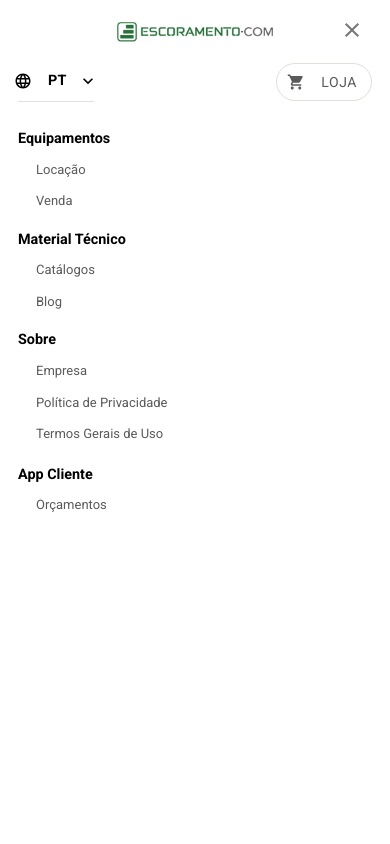
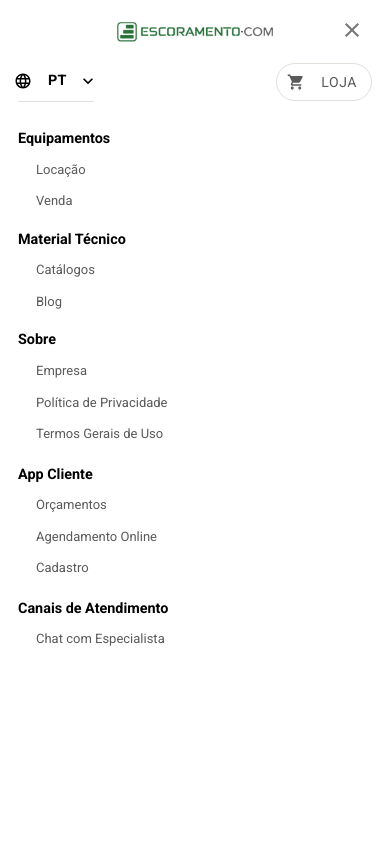
Before and after one commit to edvan-lansing/escoramento-ui-case, a Next.js app: page /pt in a window 390 px wide. Both pictures are taken after a click on the button 354 px from the left and 74 px from the top of the page. Shown: the top 844 px of the page. Built offline with nearby package versions, Linux system fonts and the light colour scheme; no server answers.

Commit message:
Add missing App Client and support menu items

```diff
--- a/components/organisms/Header/NavBar/MobileDrawer.tsx
+++ b/components/organisms/Header/NavBar/MobileDrawer.tsx
@@ -246,6 +246,86 @@ export default function MobileDrawer({ navItems, open, onClose }: MobileDrawerPr
 							sx={{ pl: "18px", m: 0 }}
 						/>
 					</ListItemButton>
+					<ListItemButton
+						key="app-client-schedule"
+						component="a"
+						href={`${baseUrl}/schedule/`}
+						onClick={onClose}
+						sx={{
+							borderRadius: theme.radius.sm,
+							px: 0,
+							py: "6px",
+							"&:hover": { backgroundColor: "transparent" },
+						}}
+					>
+						<ListItemText
+							primary={tFooter("links.onlineScheduling")}
+							primaryTypographyProps={{
+								fontWeight: 400,
+								fontSize: theme.typography.text.lg,
+								color: theme.colors.textMuted,
+							}}
+							sx={{ pl: "18px", m: 0 }}
+						/>
+					</ListItemButton>
+					<ListItemButton
+						key="app-client-registration"
+						component="a"
+						href={`${baseUrl}/app/?tab=credit-analysis`}
+						onClick={onClose}
+						sx={{
+							borderRadius: theme.radius.sm,
+							px: 0,
+							py: "6px",
+							"&:hover": { backgroundColor: "transparent" },
+						}}
+					>
+						<ListItemText
+							primary={tFooter("links.registration")}
+							primaryTypographyProps={{
+								fontWeight: 400,
+								fontSize: theme.typography.text.lg,
+								color: theme.colors.textMuted,
+							}}
+							sx={{ pl: "18px", m: 0 }}
+						/>
+					</ListItemButton>
+
+					<Typography
+						key="support-channels-title"
+						sx={{
+							px: 0,
+							pt: "14px",
+							pb: "4px",
+							fontWeight: 600,
+							fontSize: theme.typography.text.xxl,
+							color: theme.colors.textPrimary,
+						}}
+					>
+						{tFooter("links.supportChannels")}
+					</Typography>
+					<ListItemButton
+						key="support-channels-chat"
+						component="a"
+						href="https://jivo.chat/1zu5Pw4Zji"
+						onClick={onClose}
+						sx={{
+							borderRadius: theme.radius.sm,
+							px: 0,
+							py: "6px",
+							"&:hover": { backgroundColor: "transparent" },
+						}}
+					>
+						<ListItemText
+							primary={tFooter("links.chatWithExpert")}
+							primaryTypographyProps={{
+								fontWeight: 400,
+								fontSize: theme.typography.text.lg,
+								color: theme.colors.textMuted,
+							}}
+							sx={{ pl: "18px", m: 0 }}
+						/>
+					</ListItemButton>
 				</List>
 			</Box>
 		</Drawer>
```
